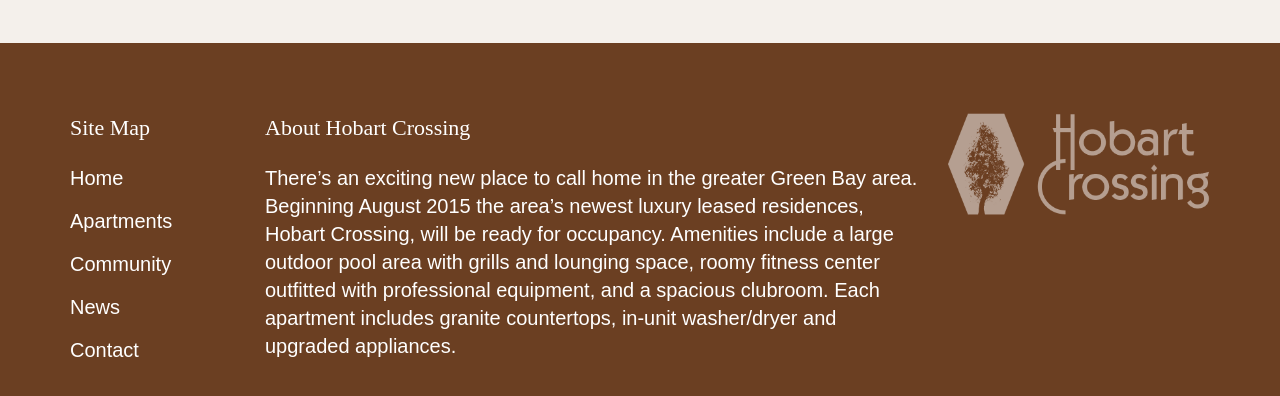
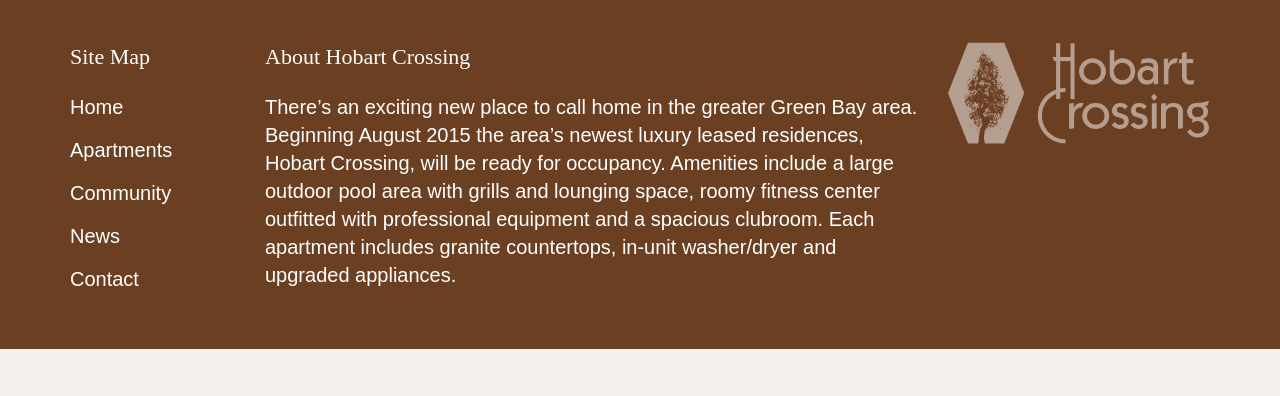
Before and after one commit to insight-creative/hobart-crossing, a Jekyll site: the page built from community/index.md, in a window 1280 px wide and 900 px high, scrolled down 1906 px, cut to the strip 480-876 px from the top of the window. Built offline with Jekyll 4.4.1, drawn with Linux system fonts in a browser that asks for light colours; nearby versions of some CDN libraries; after the commit the page ends 2735 px from its top, so only the background shows below that; some of the changed text lies outside the part shown.

Commit message:
Proofing changes.

```diff
--- a/_includes/footer.html
+++ b/_includes/footer.html
@@ -13,7 +13,7 @@
       </div>
       <div class="col-md-7">
         <h2>About Hobart Crossing</h2>
-        <p>There’s an exciting new place to call home in the greater Green Bay area. Beginning August 2015 the area’s newest luxury leased residences, Hobart Crossing, will be ready for occupancy. Amenities include a large outdoor pool area with grills and lounging space, roomy fitness center outfitted with professional equipment, and a spacious clubroom. Each apartment includes granite countertops, in-unit washer/dryer and upgraded appliances.<p>
+        <p>There’s an exciting new place to call home in the greater Green Bay area. Beginning August 2015 the area’s newest luxury leased residences, Hobart Crossing, will be ready for occupancy. Amenities include a large outdoor pool area with grills and lounging space, roomy fitness center outfitted with professional equipment and a spacious clubroom. Each apartment includes granite countertops, in-unit washer/dryer and upgraded appliances.<p>
       </div>
       <div class="col-md-3">
         <img class="footer-logo" src="{{ site.baseurl }}/img/hobart-crossing-logo-full.png" alt="Hobart Crossing">
--- a/community/index.md
+++ b/community/index.md
@@ -39,7 +38,7 @@
           <div class="col-md-6">
             <h1>Get to know Centennial Centre at&nbsp;Hobart&nbsp;...</h1>
 
-            <p><em><a href="http://buildinhobart.com">Centennial Centre at Hobart</a></em> is the area’s newest premier luxury community. At Centennial Centre a three-acre village green, lush landscaping and pedestrian-friendly pathways will connect homes, stores, restaurants, professional services and more!</p>
+            <p><em><a href="http://buildinhobart.com">Centennial Centre at Hobart</a></em> is the area’s newest premier luxury community. At <em>Centennial Centre</em> a three-acre village green, lush landscaping and pedestrian-friendly pathways will connect homes, stores, restaurants, professional services and more!</p>
 
             <p><em>Centennial Centre</em> is the ideal mid-point to join community activities in Green Bay, Hobart or Pulaski. Attend events at the Weidner Center on the UWGB campus ... take part in Village of Hobart activities ... or join a community or professional organization in Pulaski—it’s all close to <em>Centennial Centre</em>. Additionally, <em>Centennial Centre</em> is located in the well-regarded Pulaski school district and daycare is nearby.</p>
 
```
Also changed, not shown: other parts of community/index.md (+1 -2 lines), _posts/2014-12-15-marketplace-plan.md (deleted, +0 -20 lines), _posts/2015-01-09-talk-of-the-town.md (deleted, +0 -8 lines), apartments/index.md (+1 -1 lines), contact/index.md (+2 -2 lines), index.md (+2 -2 lines), news/_posts/2015-01-09-village-of-hobart-approves-plans-for-100-walkable-downtown.md (added, +8 -0 lines).
